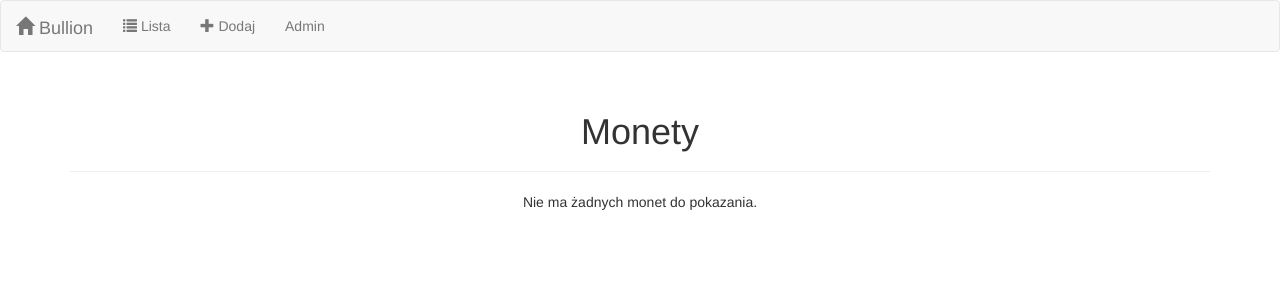
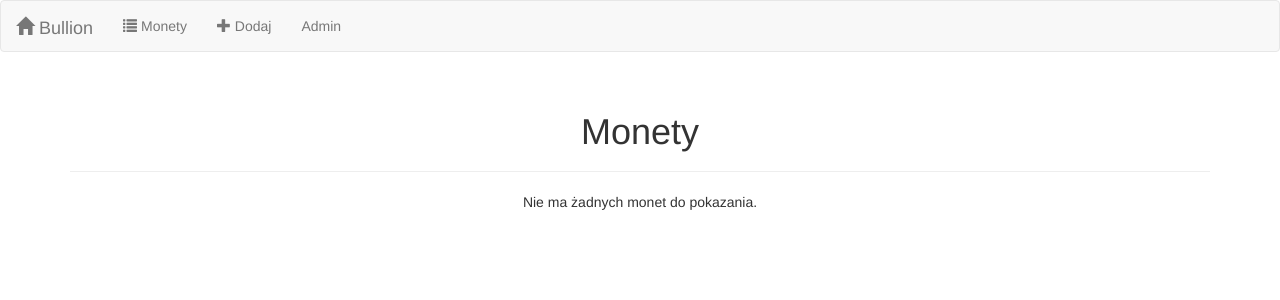
Before and after one commit to boberstarosta/bullion2, a Django app: page /coins/ in a window 1280 px wide. Shown: the top 300 px of the page. Run offline with Django 3.2, Linux system fonts and the light colour scheme; data that the repository does not hold is empty; some libraries are stand-ins or nearby versions.

Commit message:
Changed navbar text

```diff
--- a/bullion/templates/bullion/base.html
+++ b/bullion/templates/bullion/base.html
@@ -33,7 +33,7 @@
             <!-- Nav Items -->
             <div class="collapse navbar-collapse" id="topNavBar">
                 <ul class="nav navbar-nav">
-                    <li><a href="{% url 'coin_list' %}"><span class="glyphicon glyphicon-list"></span>&nbsp;Lista</a></li>
+                    <li><a href="{% url 'coin_list' %}"><span class="glyphicon glyphicon-list"></span>&nbsp;Monety</a></li>
                     <li><a href="{% url 'coin_create' %}"><span class="glyphicon glyphicon-plus"></span>&nbsp;Dodaj</a></li>
                     <li><a href="{% url 'admin:index' %}">Admin</a></li>
                 </ul>
```
Also changed, not shown: db.sqlite3.
